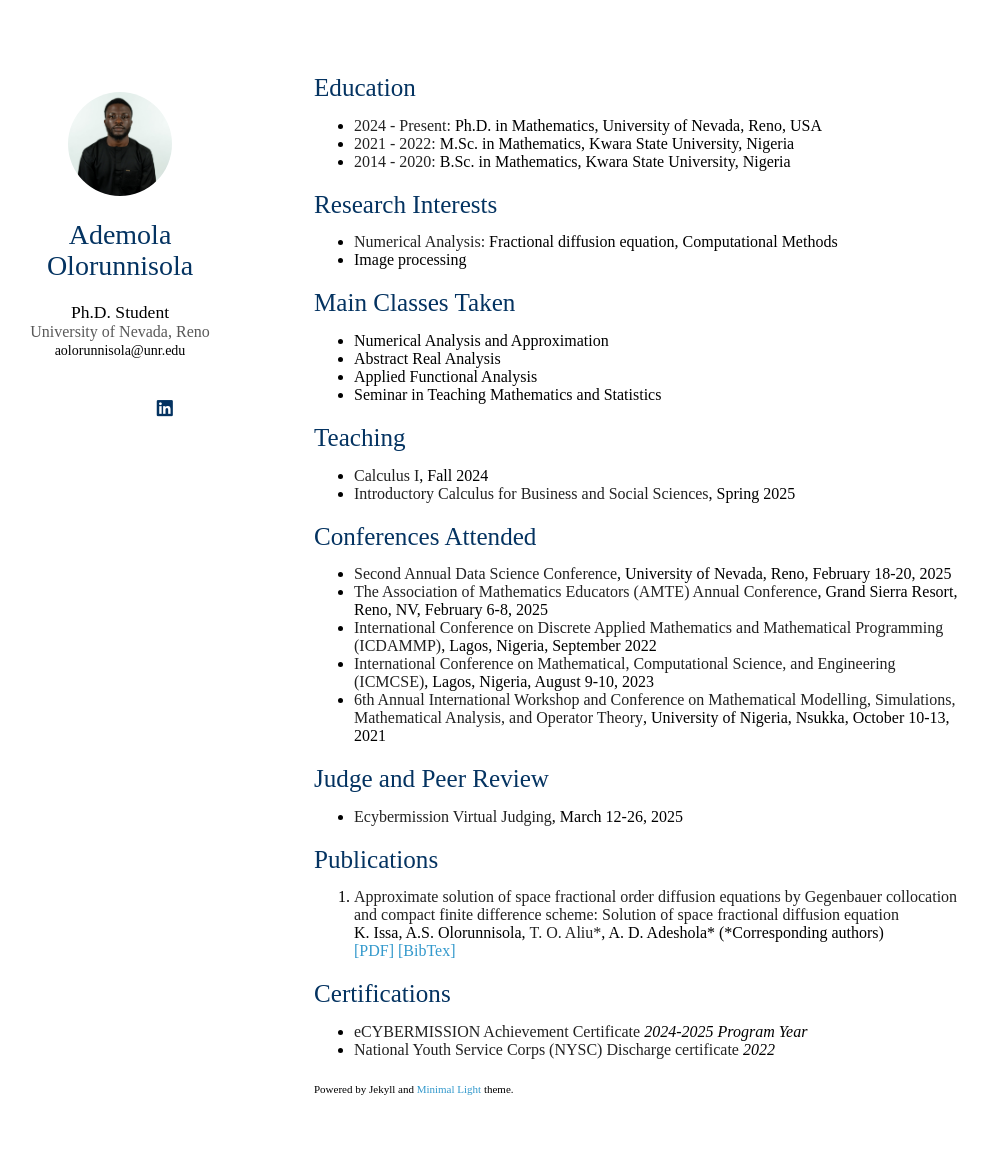
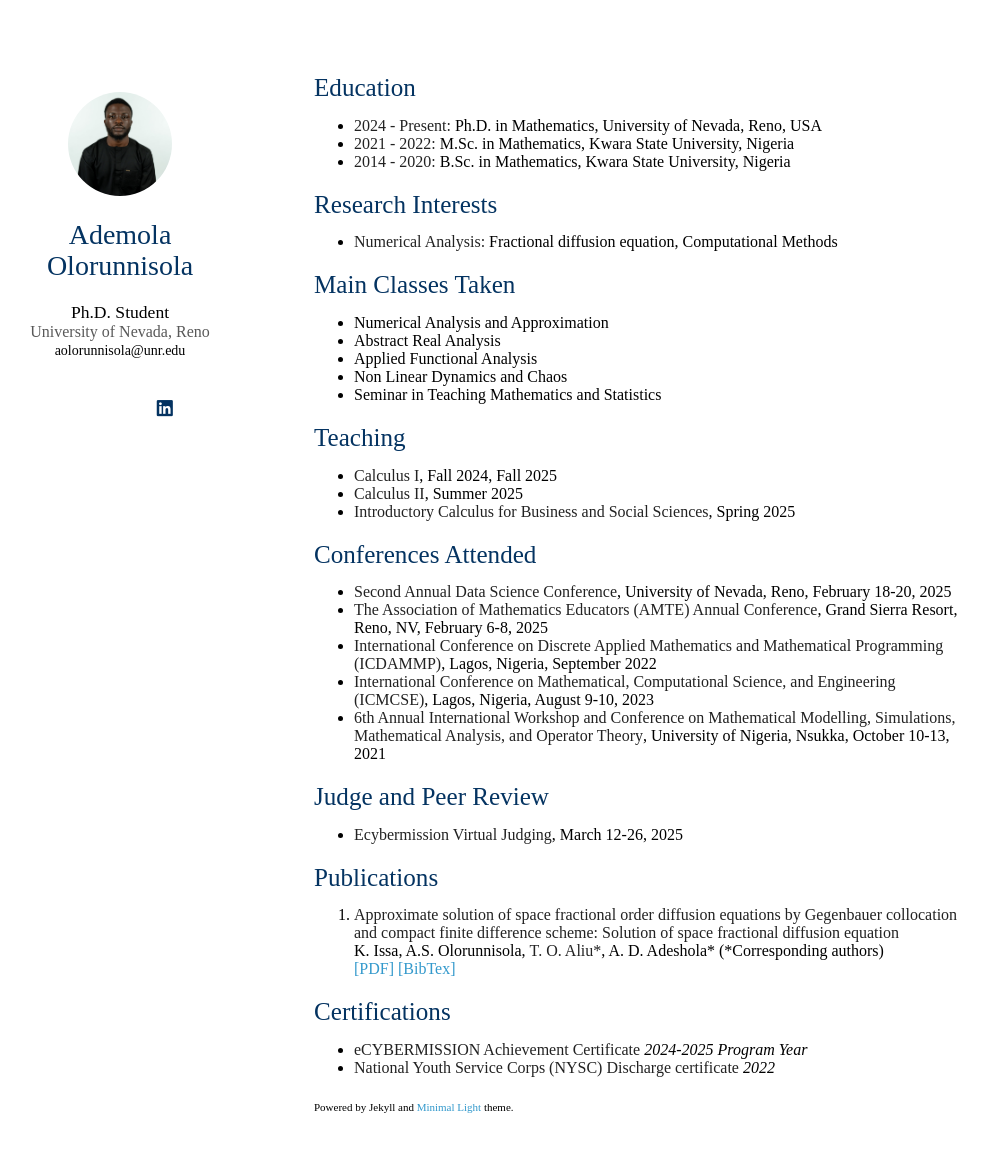
Before and after one commit to Ademola-Olorunnisola/Ademola-Olorunnisola.github.io, a Jekyll site: the page index.html, which Jekyll copies as it is, in a window 1280 px wide and 1185 px high. Shown: the top 1152 px of the window, without its empty margins (156-1144 px from the left). Built offline with Jekyll 4.4.1, drawn with Linux system fonts in a browser that asks for light colours; nearby versions of some CDN libraries; a style sheet for code colours, icons or effects is not loaded.

Commit message:
Update index.html

```diff
--- a/index.html
+++ b/index.html
@@ -52,7 +52,6 @@
         <h2 id="research-interests">Research Interests</h2>
         <ul>
           <li><strong>Numerical Analysis:</strong> Fractional diffusion equation, Computational Methods</li>
-          <li>Image processing</li>
         </ul>
 
         <h2 id="main-classes-taken">Main Classes Taken</h2>
@@ -60,12 +59,14 @@
           <li>Numerical Analysis and Approximation</li>
           <li>Abstract Real Analysis</li>
           <li>Applied Functional Analysis</li>
+          <li> Non Linear Dynamics and Chaos  </li>
           <li>Seminar in Teaching Mathematics and Statistics</li>
         </ul>
 
         <h2 id="teaching">Teaching</h2>
         <ul>
-          <li><strong>Calculus I</strong>, Fall 2024</li>
+          <li><strong>Calculus I</strong>, Fall 2024, Fall 2025</li>
+          <li><strong>Calculus II</strong>, Summer 2025 </li>
           <li><strong>Introductory Calculus for Business and Social Sciences</strong>, Spring 2025</li>
         </ul>
 
```
